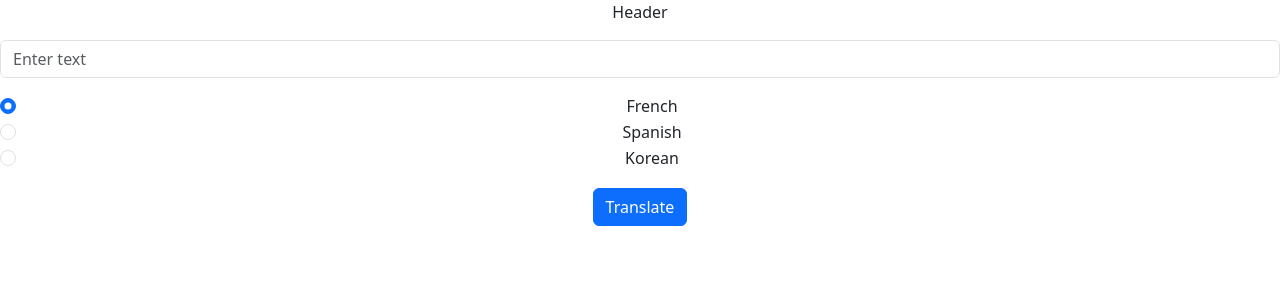
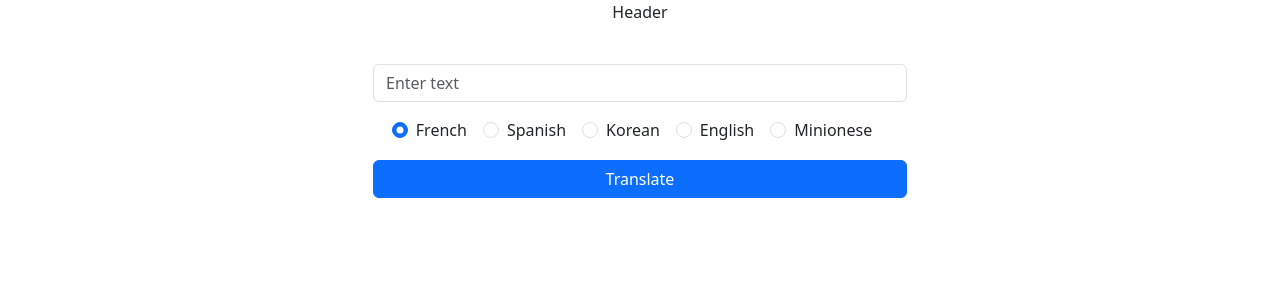
Before and after one commit to Dgibson89/pollyg, a React (Create React App) app: page / in a window 1280 px wide. Shown: the top 300 px of the page. Built offline with nearby package versions, Linux system fonts and the light colour scheme; no server answers.

Commit message:
Translator.js Added the css import for bootstrap and added two more languages for translating.

```diff
--- a/src/components/Translator.js
+++ b/src/components/Translator.js
@@ -1,9 +1,10 @@
 import React, { useState } from 'react';
-import { Form, Button, InputGroup, FormControl } from 'react-bootstrap';
+import { Form, Button, InputGroup, FormControl, Container, Row, Col } from 'react-bootstrap';
+import 'bootstrap/dist/css/bootstrap.min.css';
 import OpenAI from 'openai';
 
 const openai = new OpenAI({dangerouslyAllowBrowser:true,
-  apiKey: process.env.OPENAI_API_KEY });
+  apiKey: '' });
 
 const Translator = () => {
   const [inputText, setInputText] = useState('');
@@ -23,13 +24,19 @@ const Translator = () => {
         case 'korean':
           promptLanguage = "Korean";
           break;
+          case 'english':
+          promptLanguage = "English";
+          break;
+          case 'minionese':
+            promptLanguage = "Minionese";
+            break;
         default:
           promptLanguage = "French";
       }
 
       const completion = await openai.chat.completions.create({
         messages: [
-          { "role": "system", "content": "You are a helpful assistant." },
+          { "role": "system", "content": "You are a helpful, extremely smart polyglot." },
           { "role": "user", "content": `Translate this to ${promptLanguage}: ${inputText}` }
         ],
         model: "gpt-3.5-turbo",
@@ -44,7 +51,9 @@ const Translator = () => {
   };
 
   return (
-    <div>
+    <Container className="p-4">
+      <Row className="justify-content-center">
+        <Col md={6}>
           <InputGroup className="mb-3">
             <FormControl
               placeholder="Enter text"
@@ -55,9 +64,12 @@ const Translator = () => {
           </InputGroup>
 
           <Form>
-        {['french', 'spanish', 'korean'].map((lang) => (
+            <div className="mb-3">
+              {['french', 'spanish', 'korean', 'english', 'minionese'].map((lang) => (
                 <Form.Check
                   key={lang}
+                  inline
+                  className="me-3"
                   type="radio"
                   label={lang.charAt(0).toUpperCase() + lang.slice(1)}
                   name="languageOptions"
@@ -66,14 +78,17 @@ const Translator = () => {
                   checked={selectedLanguage === lang}
                 />
               ))}
+            </div>
           </Form>
 
-      <Button onClick={handleTranslation} className="mt-3">Translate</Button>
+          <Button onClick={handleTranslation} className="mb-3 w-100">Translate</Button>
 
           <div className="translation-output mt-3">
             {translatedText}
           </div>
-    </div>
+        </Col>
+      </Row>
+    </Container>
   );
 };
 
```
Lines whose indentation alone changed are shown as unchanged.
